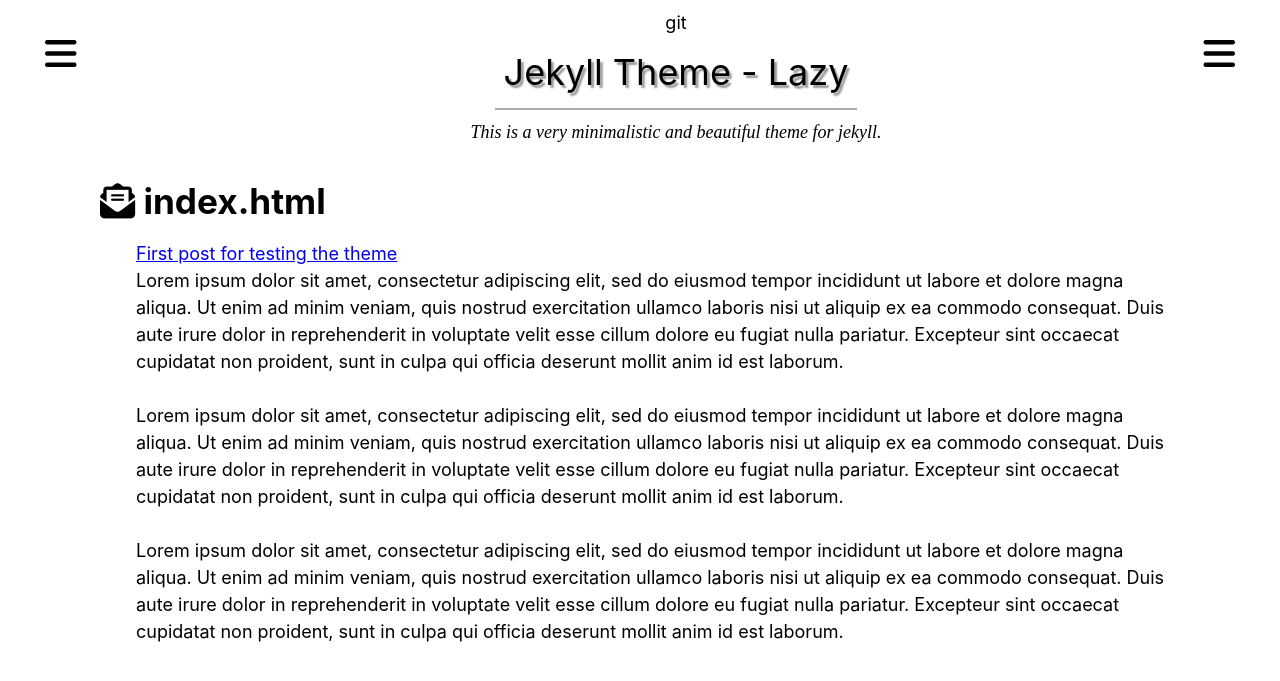
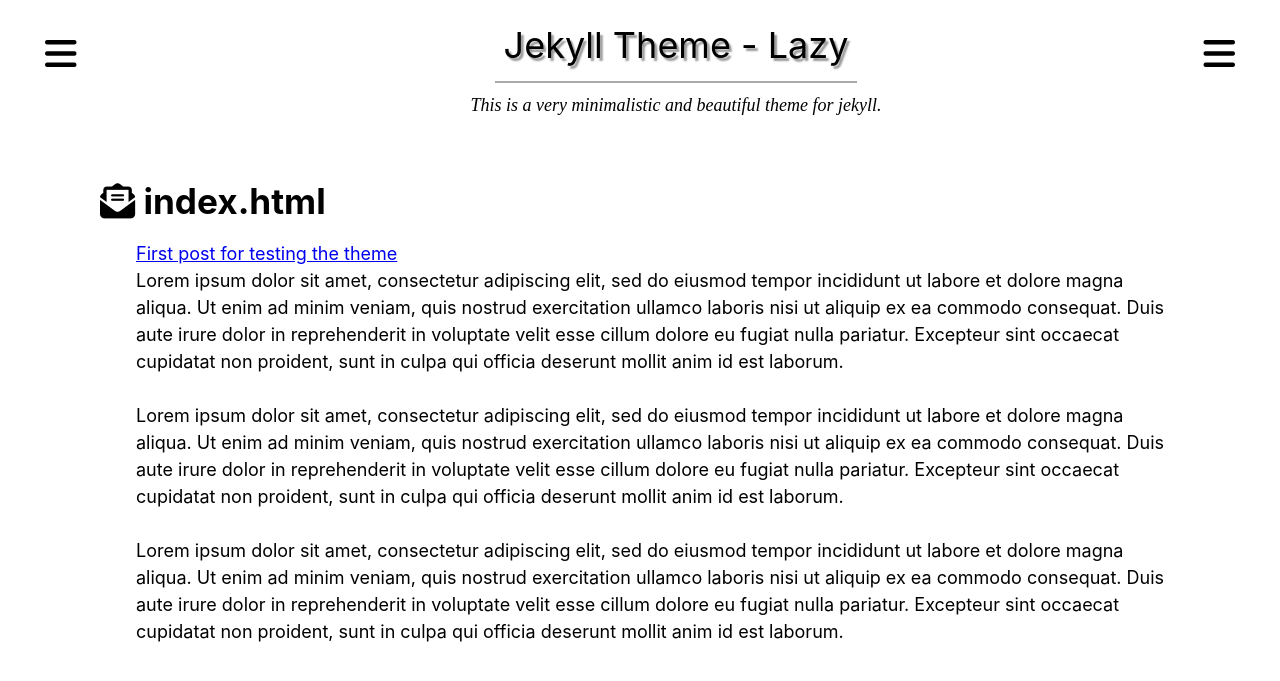
Before and after one commit to genadi60/Lazy, a Jekyll site: the page docs/index.html, which Jekyll copies as it is, in a window 1280 px wide. Shown: the top 681 px of the page. Built offline with Jekyll 4.4.1, drawn with Linux system fonts in a browser that asks for light colours; nearby versions of some CDN libraries.

Commit message:
Resolving bugs

```diff
--- a/docs/feed.xml
+++ b/docs/feed.xml
@@ -1,4 +1,4 @@
-<?xml version="1.0" encoding="utf-8"?><feed xmlns="http://www.w3.org/2005/Atom" ><generator uri="https://jekyllrb.com/" version="3.8.5">Jekyll</generator><link href="http://localhost:4000/Lazy/feed.xml" rel="self" type="application/atom+xml" /><link href="http://localhost:4000/Lazy/" rel="alternate" type="text/html" /><updated>2019-06-27T21:43:29+03:00</updated><id>http://localhost:4000/Lazy/feed.xml</id><title type="html">Jekyll Theme - Lazy</title><subtitle>This is a very minimalistic and beautiful theme for jekyll.</subtitle><entry><title type="html">First post for testing the theme</title><link href="http://localhost:4000/Lazy/2019/06/23/welcome-to-jekyll.html" rel="alternate" type="text/html" title="First post for testing the theme" /><published>2019-06-23T19:52:31+03:00</published><updated>2019-06-23T19:52:31+03:00</updated><id>http://localhost:4000/Lazy/2019/06/23/welcome-to-jekyll</id><content type="html" xml:base="http://localhost:4000/Lazy/2019/06/23/welcome-to-jekyll.html">&lt;p&gt;Lorem ipsum dolor sit amet, consectetur adipiscing elit, sed do eiusmod tempor incididunt ut labore et dolore magna aliqua. Ut enim ad minim veniam, quis nostrud exercitation ullamco laboris nisi ut aliquip ex ea commodo consequat. Duis aute irure dolor in reprehenderit in voluptate velit esse cillum dolore eu fugiat nulla pariatur. Excepteur sint occaecat cupidatat non proident, sunt in culpa qui officia deserunt mollit anim id est laborum.&lt;/p&gt;
+<?xml version="1.0" encoding="utf-8"?><feed xmlns="http://www.w3.org/2005/Atom" ><generator uri="https://jekyllrb.com/" version="3.8.5">Jekyll</generator><link href="http://localhost:4000/Lazy/feed.xml" rel="self" type="application/atom+xml" /><link href="http://localhost:4000/Lazy/" rel="alternate" type="text/html" /><updated>2019-06-27T21:55:59+03:00</updated><id>http://localhost:4000/Lazy/feed.xml</id><title type="html">Jekyll Theme - Lazy</title><subtitle>This is a very minimalistic and beautiful theme for jekyll.</subtitle><entry><title type="html">First post for testing the theme</title><link href="http://localhost:4000/Lazy/2019/06/23/welcome-to-jekyll.html" rel="alternate" type="text/html" title="First post for testing the theme" /><published>2019-06-23T19:52:31+03:00</published><updated>2019-06-23T19:52:31+03:00</updated><id>http://localhost:4000/Lazy/2019/06/23/welcome-to-jekyll</id><content type="html" xml:base="http://localhost:4000/Lazy/2019/06/23/welcome-to-jekyll.html">&lt;p&gt;Lorem ipsum dolor sit amet, consectetur adipiscing elit, sed do eiusmod tempor incididunt ut labore et dolore magna aliqua. Ut enim ad minim veniam, quis nostrud exercitation ullamco laboris nisi ut aliquip ex ea commodo consequat. Duis aute irure dolor in reprehenderit in voluptate velit esse cillum dolore eu fugiat nulla pariatur. Excepteur sint occaecat cupidatat non proident, sunt in culpa qui officia deserunt mollit anim id est laborum.&lt;/p&gt;
 &lt;p&gt;Lorem ipsum dolor sit amet, consectetur adipiscing elit, sed do eiusmod tempor incididunt ut labore et dolore magna aliqua. Ut enim ad minim veniam, quis nostrud exercitation ullamco laboris nisi ut aliquip ex ea commodo consequat. Duis aute irure dolor in reprehenderit in voluptate velit esse cillum dolore eu fugiat nulla pariatur. Excepteur sint occaecat cupidatat non proident, sunt in culpa qui officia deserunt mollit anim id est laborum.&lt;/p&gt;
 &lt;p&gt;Lorem ipsum dolor sit amet, consectetur adipiscing elit, sed do eiusmod tempor incididunt ut labore et dolore magna aliqua. Ut enim ad minim veniam, quis nostrud exercitation ullamco laboris nisi ut aliquip ex ea commodo consequat. Duis aute irure dolor in reprehenderit in voluptate velit esse cillum dolore eu fugiat nulla pariatur. Excepteur sint occaecat cupidatat non proident, sunt in culpa qui officia deserunt mollit anim id est laborum.&lt;/p&gt;
 
--- a/docs/index.html
+++ b/docs/index.html
@@ -7,15 +7,13 @@
         <link rel="stylesheet" href="/Lazy/css/site.css">
     </head>
     <body>
-
     <input type="checkbox" class="nav-toggle" id="nav-toggle" name="nav-toggle">
     <div class="site">
-
             <label id="toggle-main-left" for="nav-toggle" class="fas toggle-main"><span>Menu</span></label>
             <label id="toggle-main-right" for="nav-toggle" class="fas toggle-main"><span>Menu</span></label>
             <header class="site-header">
                 <div class="site-branding">
-   git                 <p class="site-title">Jekyll Theme - Lazy</p>
+                    <p class="site-title">Jekyll Theme - Lazy</p>
                     <p class="site-description">This is a very minimalistic and beautiful theme for jekyll.</p>
                 </div>
                 <nav class="navigation-main">
```
